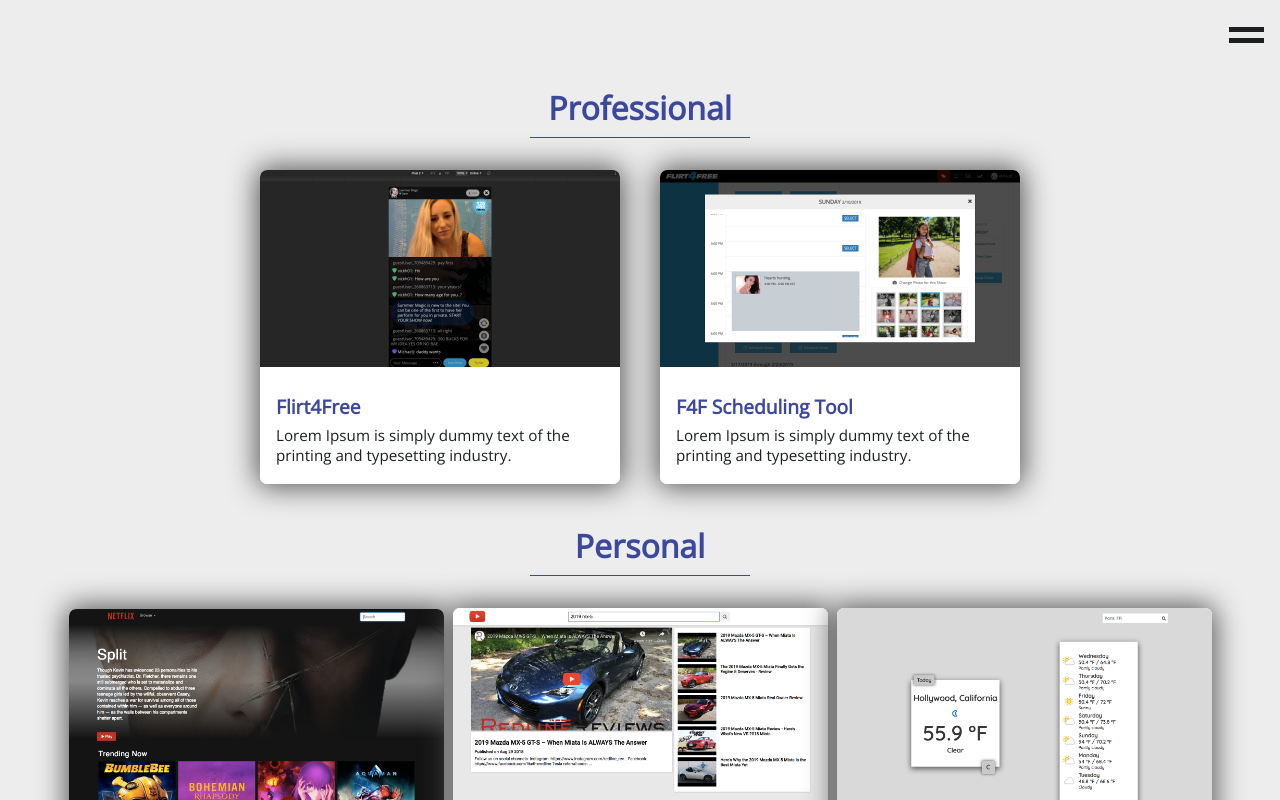
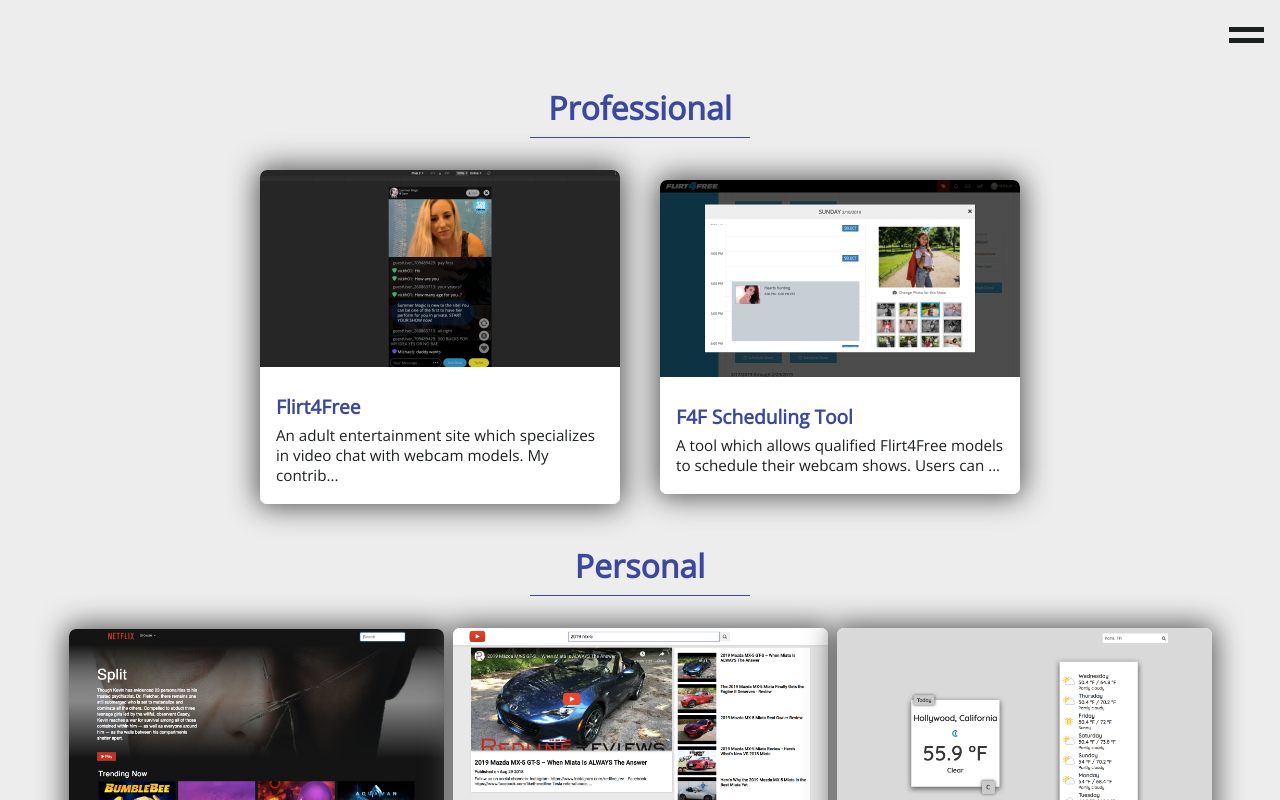
Before and after one commit to bd2187/portfolio-2019, a React app: page /work in a window 1280 px wide. Shown: the top 800 px of the page. Built offline with nearby package versions, Linux system fonts and the light colour scheme.

Commit message:
Create fn, displayShortDescription.

```diff
--- a/src/components/Work/index.js
+++ b/src/components/Work/index.js
@@ -2,6 +2,17 @@
 import { Link } from "react-router-dom";
 import styles from "./Work.css";
 import workCollection from "../../config/work";
+
+function displayShortDescription(text) {
+    var textArr = text.split("");
+    var maxCharacters = 90;
+
+    if (textArr.length > maxCharacters) {
+        return textArr.slice(0, maxCharacters).join("") + "...";
+    } else {
+        return text;
+    }
+}
 
 var renderWorkItem = item => {
     return (
@@ -16,8 +27,7 @@
                 <div className={styles["project-info-container"]}>
                     <h4 className={styles["project-title"]}>{item.title}</h4>
                     <p className={styles["project-description"]}>
-                        Lorem Ipsum is simply dummy text of the printing and
-                        typesetting industry.
+                        {displayShortDescription(item.description)}
                     </p>
                 </div>
             </Link>
```
